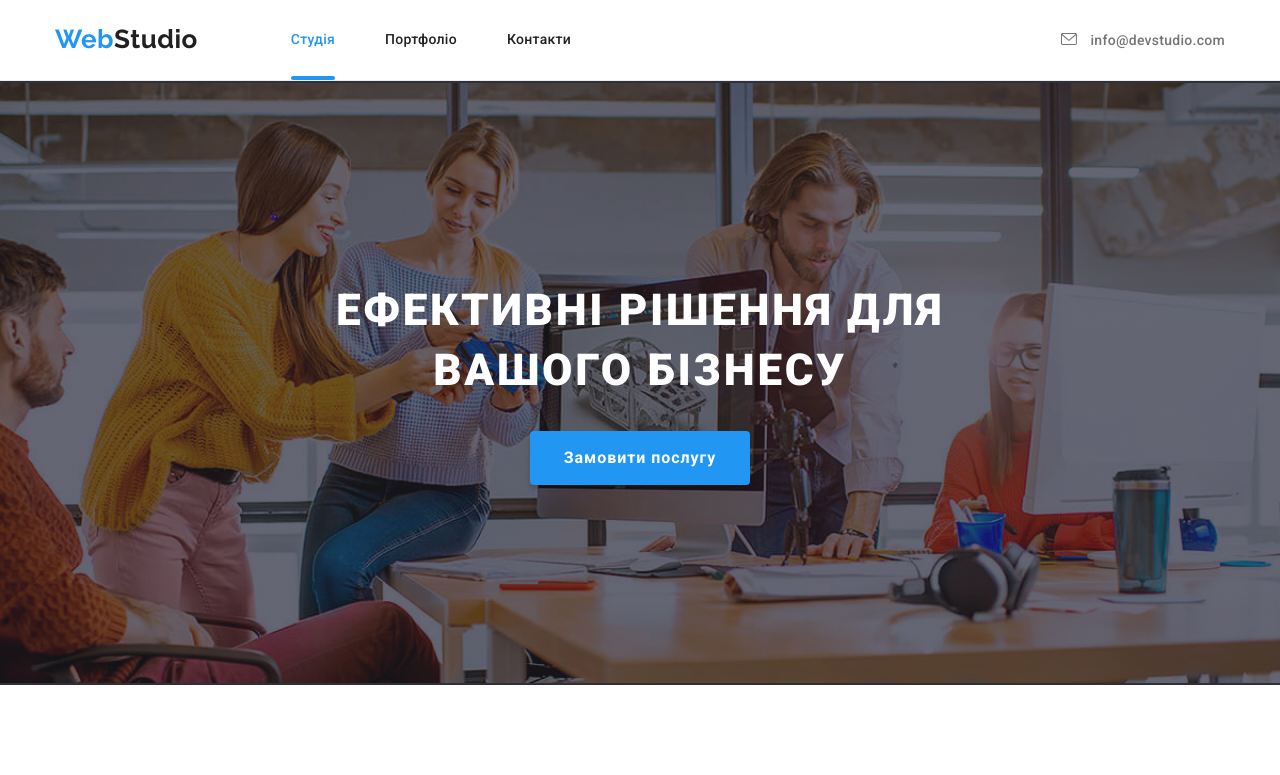
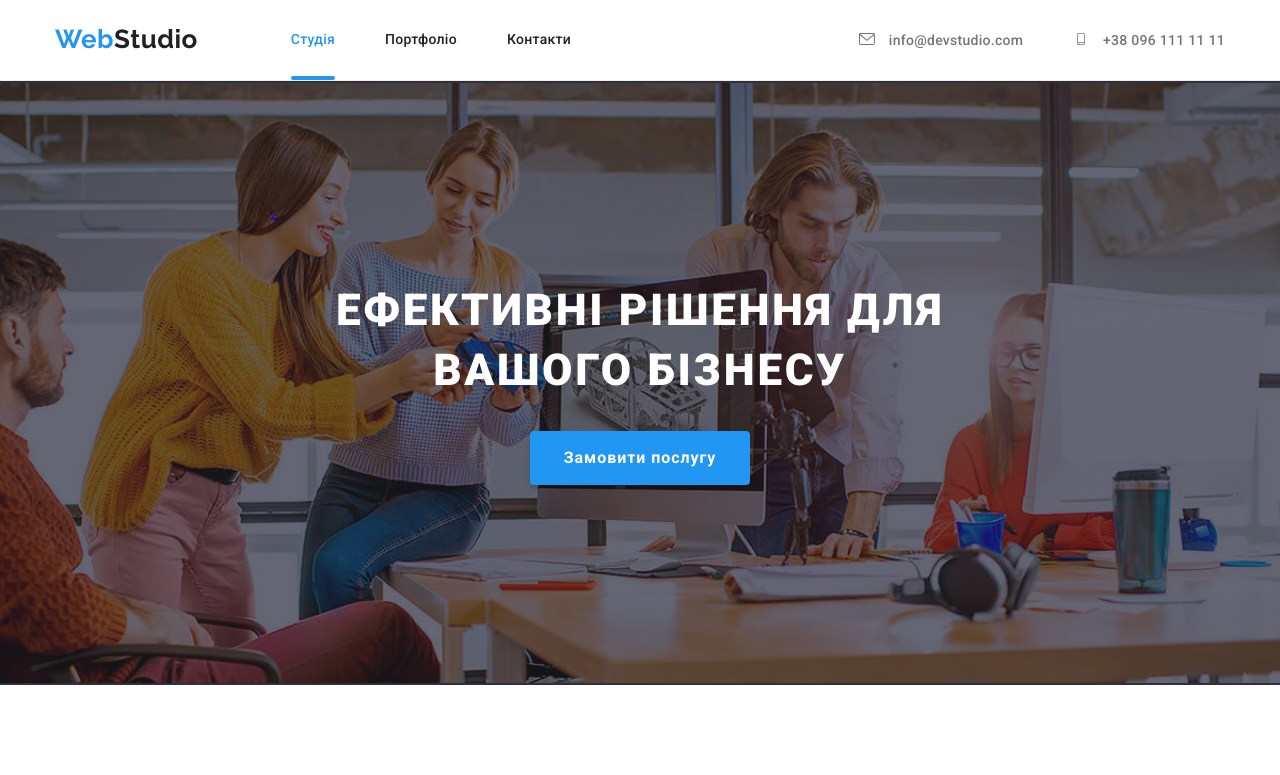
Before and after one commit to paladin3x/goit-markup-hw-07, a plain HTML site: page index.html in a window 1280 px wide. Shown: the top 775 px of the page. Drawn offline with nearby package versions, Linux system fonts and the light colour scheme.

Commit message:
homework7

```diff
--- a/index.html
+++ b/index.html
@@ -59,6 +59,17 @@
                 <use href="./images/icons.svg#icon-envelope"></use>
               </svg>
               info@devstudio.com</a
+            >
+          </li>
+          <li>
+            <a class="tell" href="tel:+380961111111"
+              ><svg
+                class="icon-smartphone hat__contacticon"
+                style="width: 16; height: 12"
+              >
+                <use href="./images/icons.svg#icon-smartphone"></use>
+              </svg>
+              +38 096 111 11 11</a
             >
           </li>
         </ul>
```
